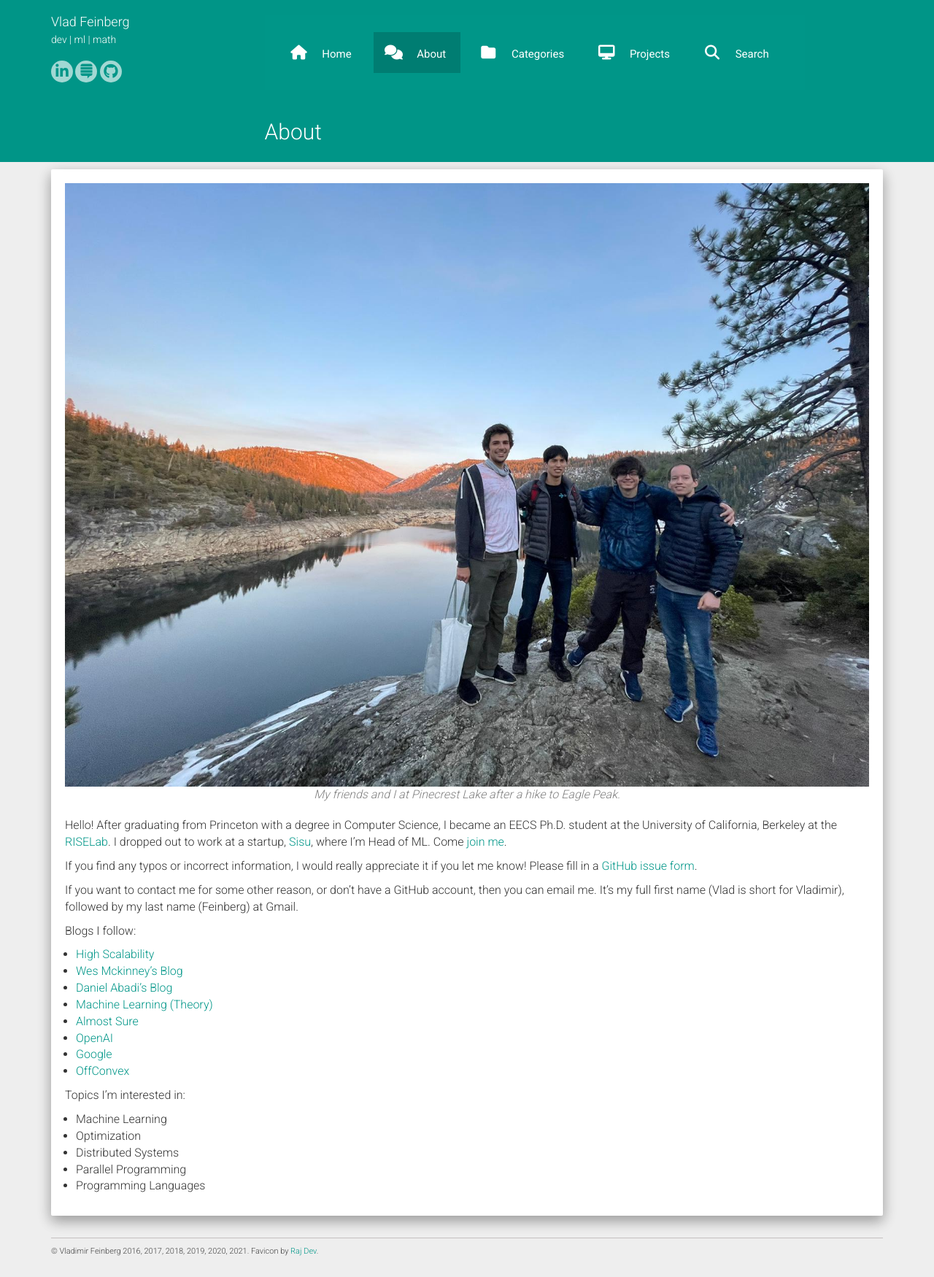
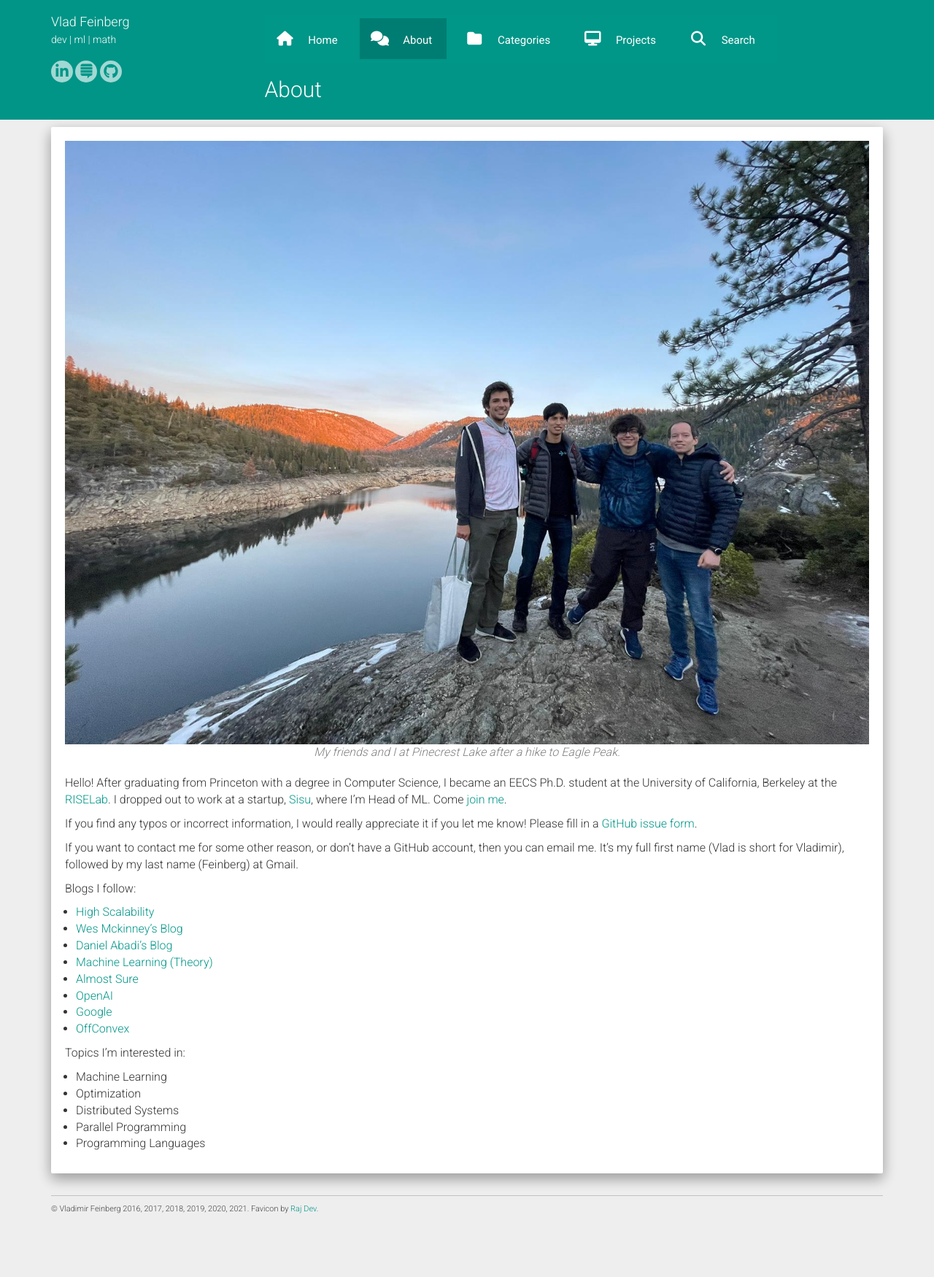
Before and after one commit to vlad17/vlad17.github.io, a Jekyll site: the page built from about.md, in a window 1280 px wide. Shown: the whole page at 73% size. Built offline with Jekyll 4.4.1, drawn with Linux system fonts in a browser that asks for light colours; nearby versions of some CDN libraries; after the commit the page ends 1692 px from its top, so only the background shows below that.

Commit message:
removed margin, padding from site nav

```diff
--- a/_includes/navigation.html
+++ b/_includes/navigation.html
@@ -1,6 +1,6 @@
 <nav class="menu">
 	<div class="collapse navbar-collapse" style="padding: 0px" id="bs-example-navbar-collapse-1">
-		<ul class="list-separator nav navbar-nav well well-primary {{ page.layout }} vyom-no-box-shadow vyom-remove-padding">
+		<ul class="list-separator nav navbar-nav well well-primary {{ page.layout }} vyom-no-box-shadow vyom-remove-padding vyom-remove-margin">
 			{% for i in site.urls %}
 			{% assign current = nil %}
 			{% assign pageurl = page.url | split:'/' | last %}
--- a/static/css/vyom.scss
+++ b/static/css/vyom.scss
@@ -42,3 +42,11 @@
     -moz-box-shadow: none !important;
     box-shadow: none !important;
 }
+
+.vyom-remove-padding {
+    padding: 0px !important;
+}
+
+.vyom-remove-margin {
+    margin: 0px !important;
+}
```
